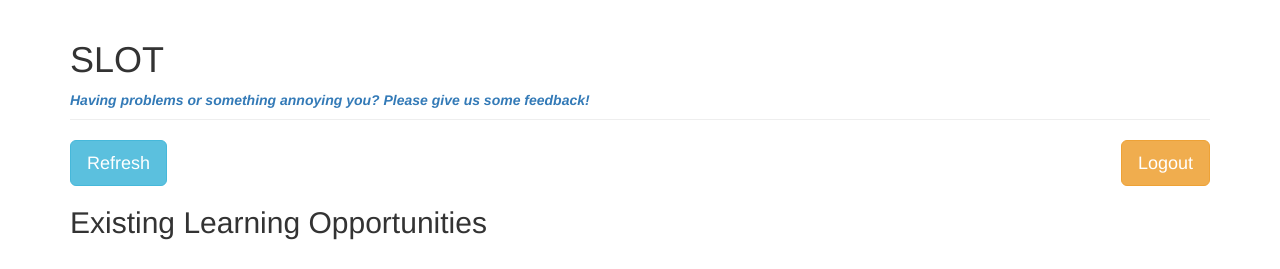
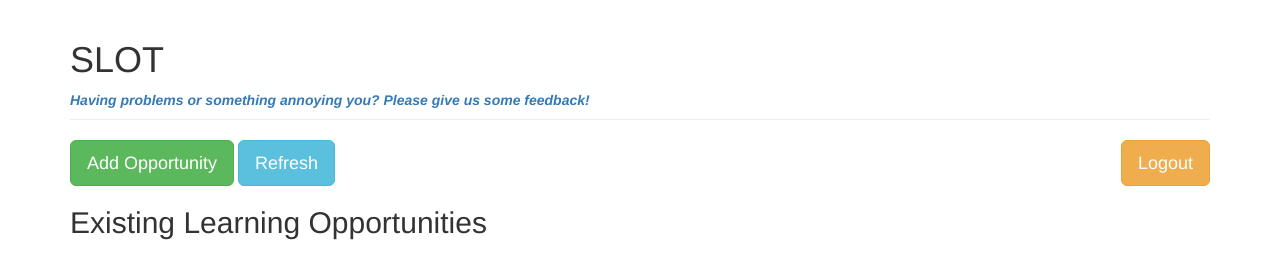
Before and after one commit to nhshd-slot/slot, a Flask app: template slot/templates/dashboard.html in a window 1280 px wide. Shown: the top 269 px of the page. Run offline with Flask 2, Linux system fonts and the light colour scheme; the template is opened without the code that fills it, so the values that code supplies are empty; parts of the project's set-up code (start-up, migrations or seed data) failed here and were passed over; some libraries are stand-ins or nearby versions.

Commit message:
Re-enable Add Opportunity button

```diff
--- a/slot/templates/dashboard.html
+++ b/slot/templates/dashboard.html
@@ -17,8 +17,7 @@
     <div class="nav-buttons">
         <div class="row">
             <div class="col-lg-8">
-                <!--<a href="/new" class="btn btn-lg btn-success" role="button">Add Opportunity</a>-->
-                <!--<a href="/feedback" class="btn btn-lg btn-info pull-right" role="button">Feedback</a>-->
+                <a href="/new" class="btn btn-lg btn-success" role="button">Add Opportunity</a>
                 <a href="/dashboard" class="btn btn-lg btn-info" role="button">Refresh</a>
             </div>
             <div class="col-lg-4">
```
